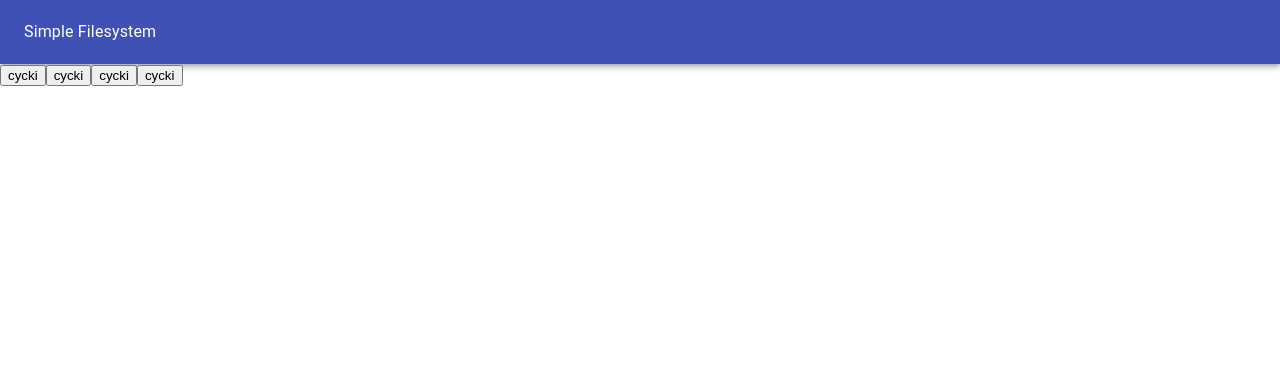
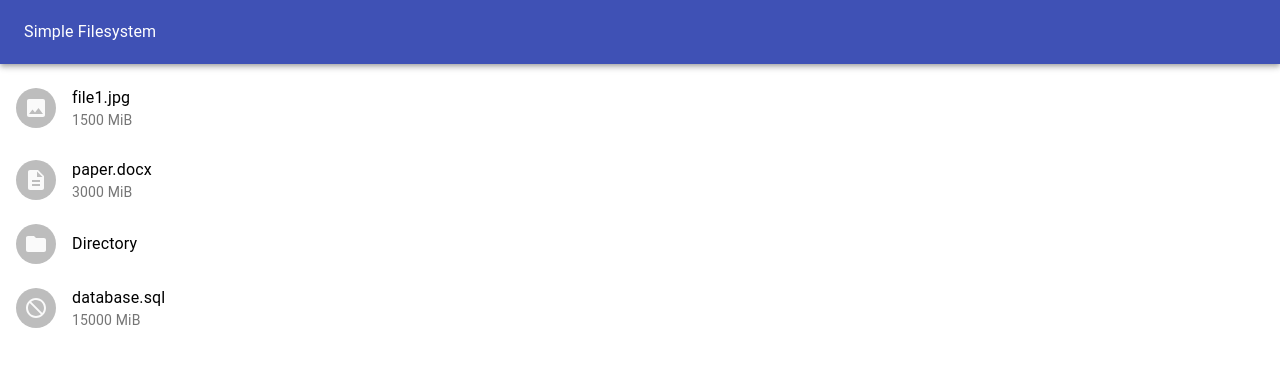
Before and after one commit to toficzak/filesystem_frontend, a React (Create React App) app: page / in a window 1280 px wide. Shown: the top 366 px of the page. Built offline with nearby package versions, Linux system fonts and the light colour scheme.

Commit message:
Different avatars.

```diff
--- a/src/components/File.js
+++ b/src/components/File.js
@@ -1,10 +1,20 @@
 import React, {Component} from 'react'
+import ListItem from '@material-ui/core/ListItem';
+import ListItemText from '@material-ui/core/ListItemText';
+import ListItemAvatar from '@material-ui/core/ListItemAvatar';
+import FileAvatar from './FileAvatar'
 
 class File extends Component {
 
     render() {
+        const size = !this.props.file.isContainer ? this.props.file.size + " MiB" : ""
         return (
-            <button onClick={ () => this.props.handleClick(this.props.file.id)}>cycki</button>
+          <ListItem onClick={ () => this.props.handleClick(this.props.file.id)}>
+            <ListItemAvatar>
+              <FileAvatar type={this.props.file.type}/>
+            </ListItemAvatar>
+            <ListItemText primary={this.props.file.name} secondary={size} />
+            </ListItem>
         )
     }
 }
--- /dev/null
+++ b/src/components/FileAvatar.js
@@ -0,0 +1,39 @@
+import React, {Component} from 'react'
+import Avatar from '@material-ui/core/Avatar';
+import ImageIcon from '@material-ui/icons/Image';
+import FolderIcon from '@material-ui/icons/Folder';
+import DocumentIcon from '@material-ui/icons/Description';
+import UnrecognizedIcon from '@material-ui/icons/NotInterested';
+
+class FileAvatar extends Component {
+
+    render() {
+        const type = this.props.type;
+        let icon;
+
+        if(type === "Directory")
+        {
+            icon = <FolderIcon/>
+        }
+        else if(type === "Image")
+        {
+            icon = <ImageIcon/>
+        }
+        else if(type === "Document")
+        {
+            icon = <DocumentIcon/>
+        }
+        else
+        {
+            icon = <UnrecognizedIcon/>
+        }
+
+        return (
+              <Avatar>
+                {icon}
+              </Avatar>
+        );
+    }
+}
+
+export default FileAvatar
--- a/src/components/FileList.js
+++ b/src/components/FileList.js
@@ -1,6 +1,7 @@
 import React, { Component } from 'react'
 import File from '../components/File'
 import myData from './data.json';
+import List from '@material-ui/core/List';
 
 class FileList extends Component {
     constructor() {
@@ -28,7 +29,9 @@ class FileList extends Component {
 
         return (
             <div>
+                <List>
                     {fileItems}
+                </List>
             </div>
         )
     }
--- a/src/components/data.json
+++ b/src/components/data.json
@@ -3,24 +3,27 @@
         "id":1,
         "name":"file1.jpg",
         "type":"Image",
-        "size":1500
+        "size":1500,
+        "isContainer":false
     },
     {
         "id":2,
-        "name":"file2.jpg",
-        "type":"Image",
-        "size":1500
+        "name":"paper.docx",
+        "type":"Document",
+        "size":3000,
+        "isContainer":false
     },
     {
         "id":3,
-        "name":"file3.jpg",
-        "type":"Image",
-        "size":1500
+        "name":"Directory",
+        "type":"Directory",
+        "isContainer":true
     },
     {
         "id":4,
-        "name":"file4.jpg",
-        "type":"Image",
-        "size":1500
+        "name":"database.sql",
+        "type":"SQL",
+        "size":15000,
+        "isContainer":false
     }
 ]
```
